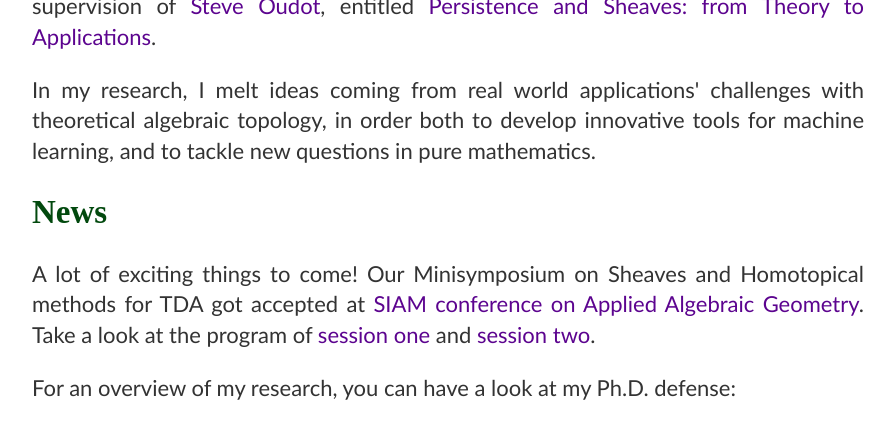
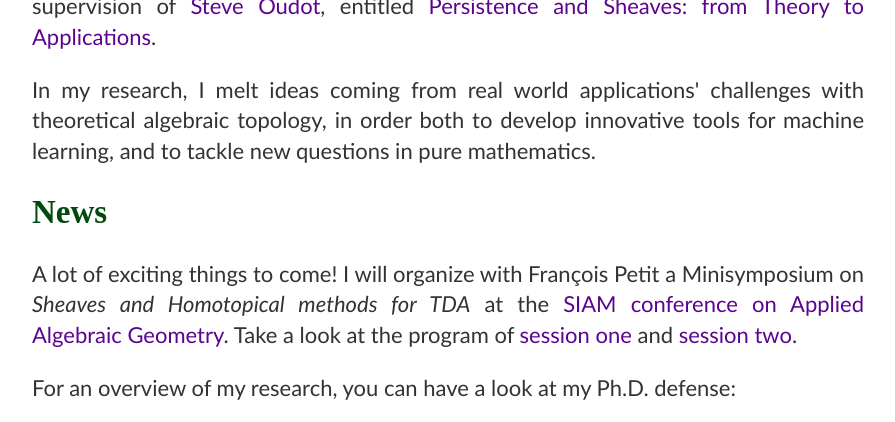
Before and after one commit to nberkouk/nberkouk.github.io, a Jekyll site: the page built from index.html, in a window 1280 px wide and 900 px high, scrolled down 760 px, cut to the strip 0-422 px from the top of the window. Shown: the whole strip, without its empty margins (192-1087 px from the left). Built offline with Jekyll 4.4.1, drawn with Linux system fonts in a browser that asks for light colours.

Commit message:
add news

```diff
--- a/index.html
+++ b/index.html
@@ -27,8 +27,10 @@ title: Nicolas Berkouk
 
 
     <h2> News </h2>
-    	<p align="justify"> A lot of exciting things to come! Our Minisymposium on Sheaves and Homotopical methods for TDA got
-        accepted at <a href="https://www.siam.org/conferences/cm/conference/ag21"> SIAM conference on Applied Algebraic Geometry</a>. Take a look at the program of <a href="https://meetings.siam.org/sess/dsp_programsess.cfm?SESSIONCODE=71570">session one</a>
+    	<p align="justify"> A lot of exciting things to come! I will organize with
+         François Petit a Minisymposium on <i>Sheaves and Homotopical methods for TDA</i>
+         at the <a href="https://www.siam.org/conferences/cm/conference/ag21"> SIAM conference on Applied Algebraic Geometry</a>.
+         Take a look at the program of <a href="https://meetings.siam.org/sess/dsp_programsess.cfm?SESSIONCODE=71570">session one</a>
         and <a href="https://meetings.siam.org/sess/dsp_programsess.cfm?SESSIONCODE=71571">session two</a>.
         </p>
       <p align="justify"> For an overview of my research, you can have a look at my Ph.D. defense:
```
